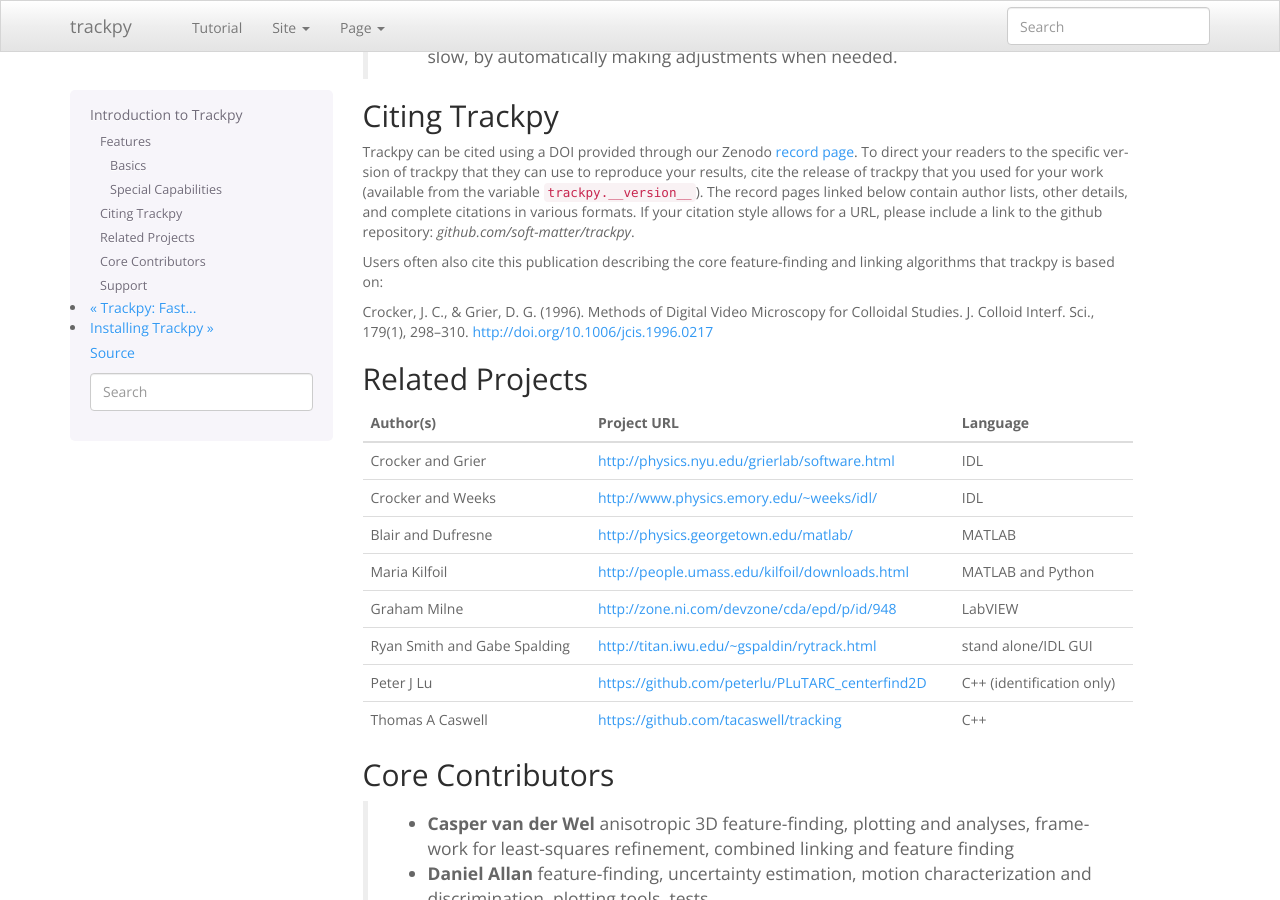
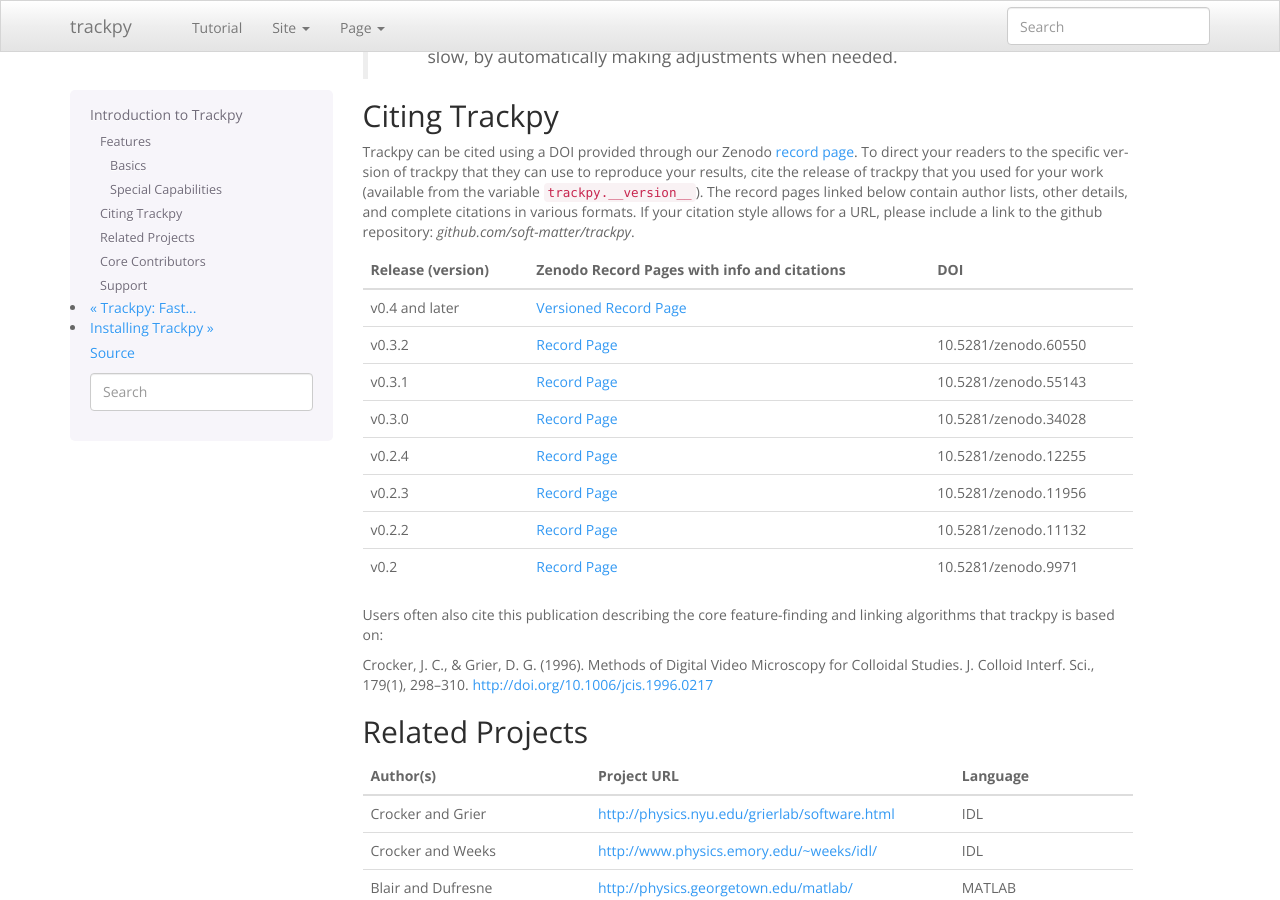
Before and after one commit to soft-matter/trackpy, a Sphinx documentation site: the page built from doc/introduction.rst, in a window 1280 px wide and 900 px high, scrolled down 1311 px. Built offline with Sphinx 7.4.7, drawn with Linux system fonts in a browser that asks for light colours; pages that are not in the unit, such as notebooks, are missing from menus; the version number could not be read and is left out.

Commit message:
Fix table

```diff
--- a/doc/introduction.rst
+++ b/doc/introduction.rst
@@ -79,18 +79,18 @@
 please include a link to the github repository:
 `github.com/soft-matter/trackpy`.
 
-================= =================================================== ======================
-Release (version) Zenodo Record Pages with info and citations         DOI
-================= =================================================== ======================
+================= ========================================================================= ======================
+Release (version) Zenodo Record Pages with info and citations                               DOI
+================= ========================================================================= ======================
 v0.4 and later    `Versioned Record Page <https://zenodo.org/badge/latestdoi/4744355>`__
-v0.3.2            `Record Page <https://zenodo.org/record/60550>`__   10.5281/zenodo.60550
-v0.3.1            `Record Page <https://zenodo.org/record/55143>`__   10.5281/zenodo.55143
-v0.3.0            `Record Page <https://zenodo.org/record/34028>`__   10.5281/zenodo.34028
-v0.2.4            `Record Page <https://zenodo.org/record/12255>`__   10.5281/zenodo.12255
-v0.2.3            `Record Page <https://zenodo.org/record/11956>`__   10.5281/zenodo.11956
-v0.2.2            `Record Page <https://zenodo.org/record/11132>`__   10.5281/zenodo.11132
-v0.2              `Record Page <https://zenodo.org/record/9971>`__    10.5281/zenodo.9971
-================= =================================================== ======================
+v0.3.2            `Record Page <https://zenodo.org/record/60550>`__                         10.5281/zenodo.60550
+v0.3.1            `Record Page <https://zenodo.org/record/55143>`__                         10.5281/zenodo.55143
+v0.3.0            `Record Page <https://zenodo.org/record/34028>`__                         10.5281/zenodo.34028
+v0.2.4            `Record Page <https://zenodo.org/record/12255>`__                         10.5281/zenodo.12255
+v0.2.3            `Record Page <https://zenodo.org/record/11956>`__                         10.5281/zenodo.11956
+v0.2.2            `Record Page <https://zenodo.org/record/11132>`__                         10.5281/zenodo.11132
+v0.2              `Record Page <https://zenodo.org/record/9971>`__                          10.5281/zenodo.9971
+================= ========================================================================= ======================
 
 Users often also cite this publication describing the core feature-finding
 and linking algorithms that trackpy is based on:
```
